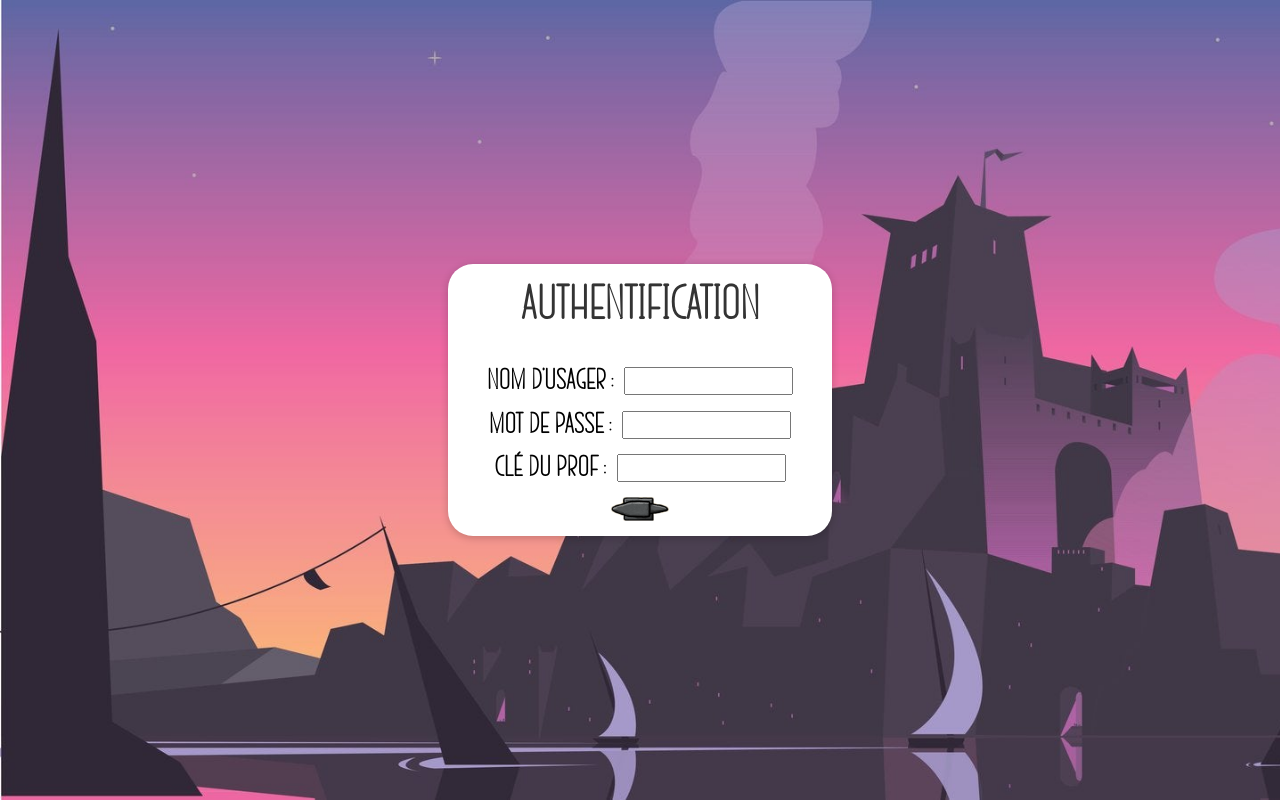
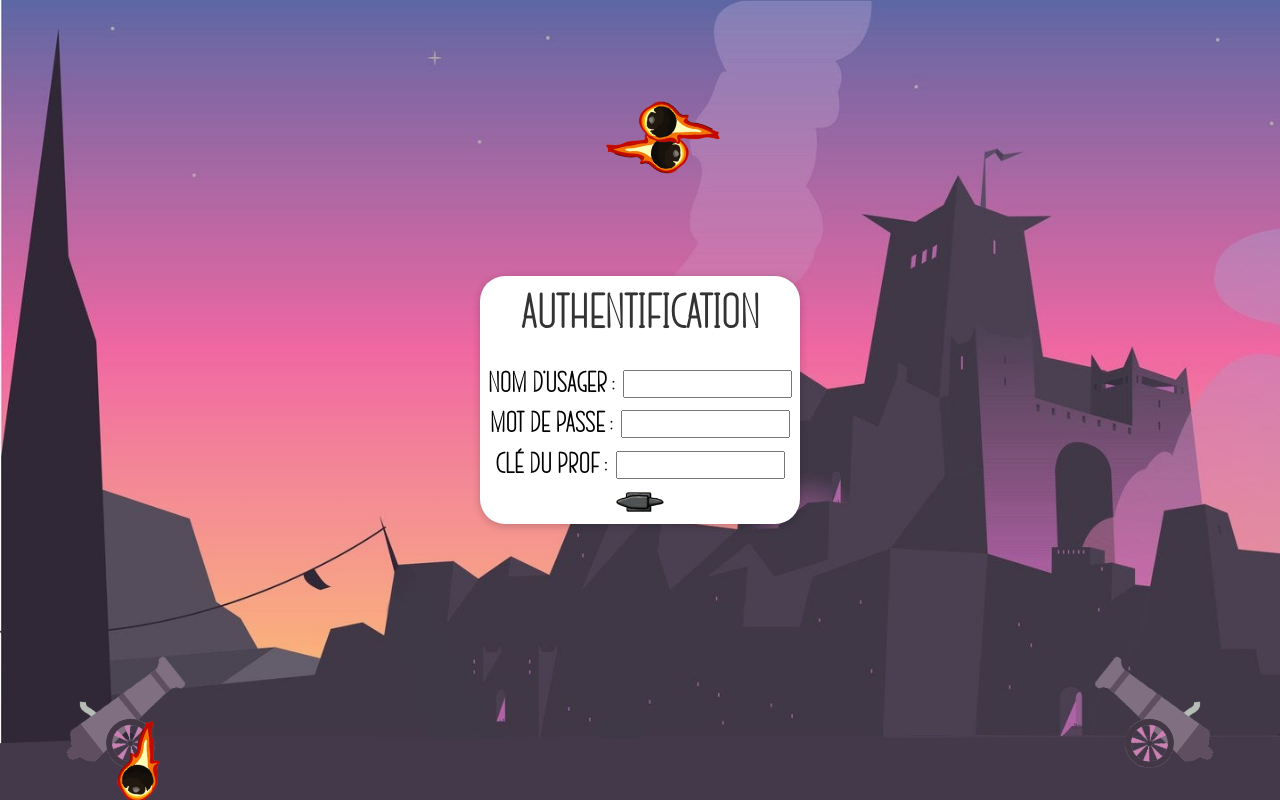
Before and after one commit to Lancelot-d/MAGIX, a PHP site: page / in a window 1280 px wide. Run offline with PHP 8.4, Linux system fonts and the light colour scheme.

Commit message:
Added DOM Animation On Index Page
-New Sprites (Canon / Background with floor / Canonball)

-Code not clean

```diff
--- a/SRC/JS/index.js
+++ b/SRC/JS/index.js
@@ -0,0 +1,145 @@
+let spriteList = [];
+let windowWidth;
+let windowHeight;
+
+let timeBetweenCanonShot = 1000;
+
+window.addEventListener("load", () => {
+    tick();
+
+    setTimeout(() => {
+        CanonShot();
+    }, timeBetweenCanonShot);
+})
+
+CanonShot = () => {
+    windowWidth = window.innerWidth;
+    windowHeight = window.innerHeight;
+
+
+    let leftCanon = document.querySelector('#left-canon');
+    let leftCanonX = (window.scrollX + leftCanon.getBoundingClientRect().left)+leftCanon.offsetWidth;
+    let leftCanonY = window.scrollY + leftCanon.getBoundingClientRect().top;
+
+    let rightCanon = document.querySelector('#right-canon');
+    let rightCannonX = (window.scrollX + rightCanon.getBoundingClientRect().left);
+    let rightCannonY = window.scrollY + rightCanon.getBoundingClientRect().top;
+
+    spriteList.push(new Canonball(leftCanonX, leftCanonY, false));
+    spriteList.push(new Canonball(rightCannonX, rightCannonY, true));
+
+    setTimeout(() => {
+        CanonShot();
+    }, timeBetweenCanonShot);
+}
+
+const tick = () => {
+    for (let i = 0; i < spriteList.length; i++) {
+        const sprite = spriteList[i];
+        let alive = sprite.tick();
+
+        if (!alive) {
+            spriteList.splice(i, 1);
+            i--;
+        }
+    }
+    window.requestAnimationFrame(tick);
+}
+class Canonball {
+    constructor(x, y, isRightCanon) {
+        this.node = document.createElement("div");
+        this.node.className = "canonball";
+        this.node.style.left = x + "px";
+        this.node.style.top = y + "px";
+        /*
+        this.speed = windowWidth/175;
+        this.speedHeight = windowHeight/50
+        this.acc = 0.2;
+        */
+        this.speed = windowWidth/(Math.random() * (200 - 150) + 150);
+        this.speedHeight = windowHeight/(Math.random() * (60 - 40) + 40);
+        this.acc = (Math.random() * (0.3 - 0.1) + 0.1);
+
+
+
+        if(isRightCanon){this.angleRotation = -75;}
+        else{this.angleRotation = 0;}
+
+        console.log("speed : " + this.speed);
+        this.accRotation = ((1/(this.speed/10)));
+        console.log(this.accRotation)
+
+        document.body.append(this.node);
+        this.isRightCanon = isRightCanon;
+
+    }
+
+    tick() {
+        let alive = true;
+
+        let currentX = this.node.offsetLeft;
+        let currentY = this.node.offsetTop;
+
+        if(this.isRightCanon)
+        {
+            if (currentX > (windowWidth/2)*0.95)
+            {
+                this.speed += this.acc; // velocity
+
+                this.speedHeight -= this.acc; // velocity
+                currentY-=this.speedHeight
+            }
+            else
+            {
+                this.speed -= this.acc; // velocity
+
+                this.speedHeight += this.acc*0.90; // velocity
+                currentY+=this.speedHeight
+            }
+
+            currentX -= this.speed;
+        }
+        else
+        {
+            if (currentX < (windowWidth/2)*0.95)
+            {
+                this.speed += this.acc; // velocity
+
+                this.speedHeight -= this.acc; // velocity
+                currentY-=this.speedHeight
+            }
+            else
+            {
+                this.speed -= this.acc; // velocity
+
+                this.speedHeight += this.acc*0.90; // velocity
+                currentY+=this.speedHeight
+            }
+
+            currentX += this.speed;
+        }
+
+
+
+
+        if(this.isRightCanon)
+        {
+            this.angleRotation-= this.accRotation
+        }
+        else
+        {
+            this.angleRotation+= this.accRotation
+        }
+
+
+        this.node.style.left = currentX + "px";
+        this.node.style.top = currentY + "px";
+        this.node.style.transform = "rotate(" + this.angleRotation +"deg)"
+
+        if (currentX > windowWidth || currentY > windowHeight) {
+            alive = false;
+            this.node.remove();
+        }
+        return alive;
+    }
+}
--- a/SRC/css/global.css
+++ b/SRC/css/global.css
@@ -9,7 +9,8 @@
 	font-weight: 600;
 }
 html, body {
-
+	overflow-x: hidden;
+	overflow-y: hidden;
 }
 
 .center-title{
@@ -26,13 +27,15 @@ html, body {
     justify-content: center;
 	align-items: center;
 	height: 100%;
+
 }
 .sectionAuthentification {
-	width:30%;
+	width:25%;
 	background-color: white;
 	box-shadow: rgba(2, 2, 2, 0.2) 0px 2px 8px 0px;
 	border-color: black;
 	border-radius: 25px;
+	min-width: 300px;
 }
 h1 {
 	color:#333;
@@ -83,7 +86,7 @@ input{
 }
 
 #background-Acceuil{
-	background-image:url('../images/background1.jpg');
+	background-image:url('../images/background1Sol.jpg');
 	background-repeat:no-repeat;
 	background-size: cover;
 }
@@ -93,3 +96,43 @@ input{
 	background-repeat:no-repeat;
 	background-size: cover;
 }
+.canonball{
+	position: absolute;
+	background-image:url('../images/CanonballFire.png');
+	background-repeat:no-repeat;
+    background-size:contain;
+
+	width: 6%;
+	height: 8%;
+}
+
+#left-canon{
+	position: absolute;
+	background-image:url('../images/canon.png');
+	background-repeat:no-repeat;
+    background-size:contain;
+	transform: rotate(-10deg);
+
+	width: 10%;
+	height: 15%;
+	min-width: 100px;
+	min-height: 130px;
+
+	left: 5%;
+	top: 83%;
+}
+#right-canon{
+	position: absolute;
+	background-image:url('../images/canon.png');
+	transform: rotate(10deg) scaleX(-1);
+	background-repeat:no-repeat;
+    background-size:contain;
+
+	width: 10%;
+	height: 15%;
+	min-width: 100px;
+	min-height: 130px;
+
+	right: 5%;
+	top: 83%;
+}
--- a/SRC/index.php
+++ b/SRC/index.php
@@ -7,6 +7,9 @@
 
 	require_once("partials/header.php");
 ?>
+<div id="left-canon"> </div>
+<div id="right-canon"> </div>
+
 <div class="center-authentification">
 	<div class="sectionAuthentification">
 		<h1>
```
Also changed, not shown: SRC/images/Canonball.png (added), SRC/images/CanonballFire.png (added), SRC/images/background1Sol.jpg (added), SRC/images/canon.png (added).
